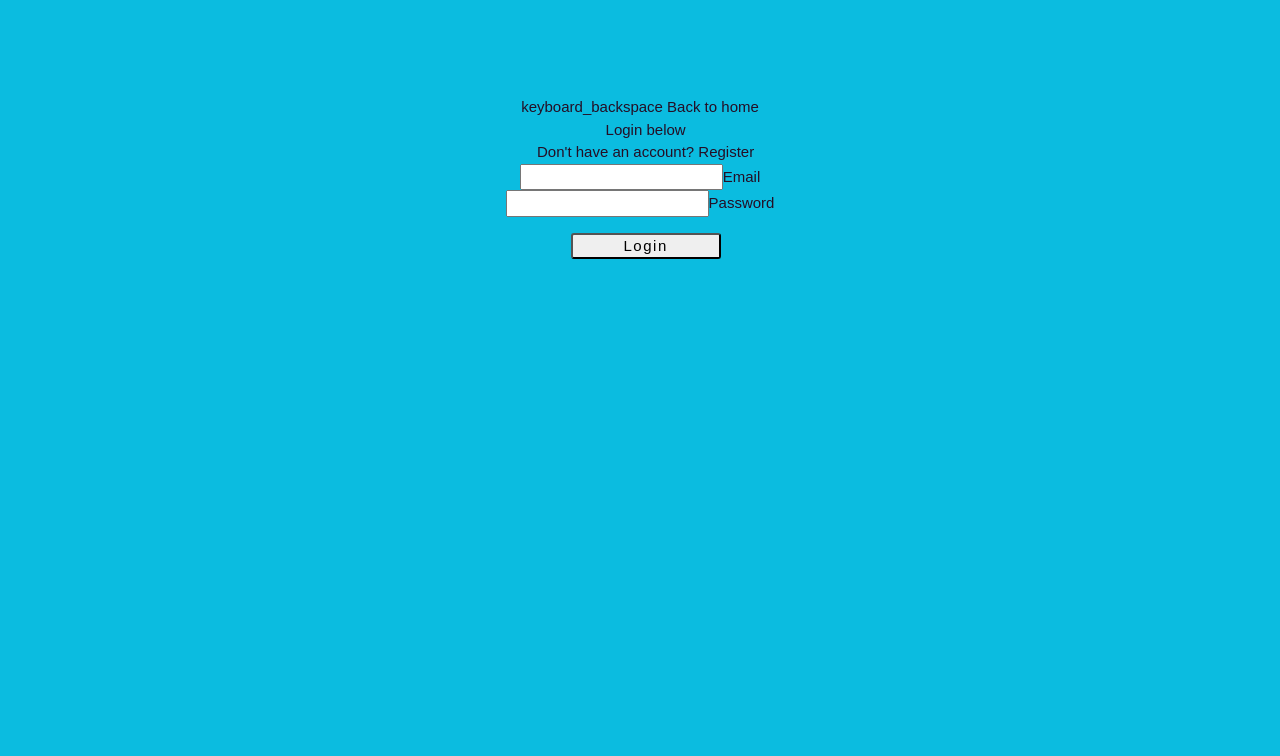
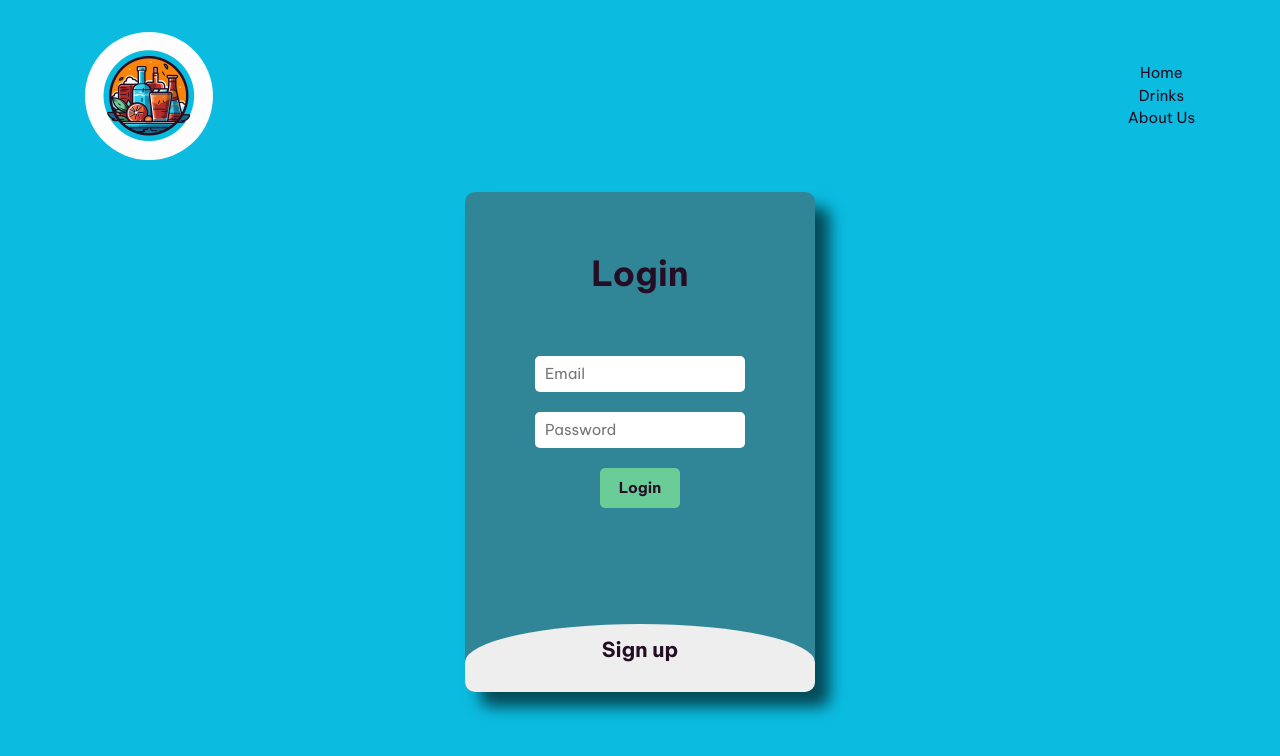
Before and after one commit to 8cott/mix-masters, a React (Vite) app in the folder client/: page /login in a window 1280 px wide. Shown: the top 756 px of the page. Built offline with nearby package versions, Linux system fonts and the light colour scheme.

Commit message:
login/register page design complete

```diff
--- a/client/index.html
+++ b/client/index.html
@@ -2,7 +2,8 @@
   <head>
     <meta charset="UTF-8" />
     <link rel="stylesheet" href="/src/index.css">
-    <link rel="icon" type="image/svg+xml" href="/vite.svg" />
+    <link rel="stylesheet" href="/client/src/login.css" />
+    <link rel="icon" type="image" href="/src/assets/images/mix-master-logo.png" />
     <meta name="viewport" content="width=device-width, initial-scale=1.0" />
     <title>Mix-Masters</title>
   </head>
--- a/client/src/App.jsx
+++ b/client/src/App.jsx
@@ -7,8 +7,9 @@ import CreateDrink from './components/CreateDrink';
 import ShowDrinkList from './components/ShowDrinkList';
 import ShowDrinkDetails from './components/ShowDrinkDetails';
 import UpdateDrinkInfo from './components/UpdateDrinkInfo';
-import Login from './components/auth/Login';
-import Register from './components/auth/Register';
+// import Login from './components/auth/Login';
+// import Register from './components/auth/Register';
+import Login_Register from './components/auth/Login_Register';
 
 // import Navbar from './components/layout/Navbar';
 // import Landing from './components/layout/Landing';
@@ -23,8 +24,8 @@ const App = () => {
           <Route path='/create-drink' element={<CreateDrink />} />
           <Route path='/edit-drink/:id' element={<UpdateDrinkInfo />} />
           <Route path='/show-drink/:id' element={<ShowDrinkDetails />} />
-          <Route path='/register' element={<Register/>} />
-          <Route path='/login' element={<Login/>} />
+          {/* <Route path='/register' element={<Register/>} /> */}
+          <Route path='/login' element={<Login_Register/>} />
         </Routes>
       </div>
     </Router>
--- a/client/src/components/NavBar.jsx
+++ b/client/src/components/NavBar.jsx
@@ -1,13 +1,18 @@
 import React from "react";
-import Login from "./auth/Login";
-import Register from "./auth/Register"
+import { Link, useLocation } from "react-router-dom";
+import Login_Register from "./auth/Login_Register";
 
 function NavBar() {
+  const location = useLocation();
+
+   // Check if the current path is the Login page
+   const isLoginPage = location.pathname === "/login";
+
   return (
     <header className="primary-header">
       <div className="container">
         <div className="nav-wrapper">
-          <a href="#">
+          <a href="/">
             <img className='mix-master-logo' src="/src/assets/images/mix-master-logo.png" alt="logo" />
           </a>
           <nav className="primary-navigation">
@@ -26,10 +31,15 @@ function NavBar() {
               <li>
                 <a href="#">About Us</a>
               </li>
+              {!isLoginPage && (
+                <div>
+                  <Link to="/login">
+                    <button className="button">Login/Register</button>
+                  </Link>
+                </div>
+              )}
             </ul>
           </nav>
-          <Login/>
-          <Register/>
         </div>
       </div>
     </header>
--- a/client/src/components/auth/Login.jsx
+++ b/client/src/components/auth/Login.jsx
@@ -1,99 +1,99 @@
-import React, { useState } from "react";
-import { Link } from "react-router-dom";
+// import React, { useState } from "react";
+// import { Link } from "react-router-dom";
 
-const Login = () => {
-  const [state, setState] = useState({
-    email: "",
-    password: "",
-    errors: {}
-  });
+// const Login = () => {
+//   const [state, setState] = useState({
+//     email: "",
+//     password: "",
+//     errors: {}
+//   });
 
-  const onChange = (e) => {
-    setState({ ...state, [e.target.id]: e.target.value });
-  };
+//   const onChange = (e) => {
+//     setState({ ...state, [e.target.id]: e.target.value });
+//   };
 
-  const onSubmit = (e) => {
-    e.preventDefault();
-    const userData = {
-      email: state.email,
-      password: state.password
-    };
+//   const onSubmit = (e) => {
+//     e.preventDefault();
+//     const userData = {
+//       email: state.email,
+//       password: state.password
+//     };
 
-    fetch('http://localhost:8000/api/users/login', {
-      method: 'POST',
-      headers: {
-        'Content-Type': 'application/json',
-      },
-      body: JSON.stringify(userData),
-    })
-    .then(response => response.json())
-    .then(data => {
-      console.log(data);
-      if (data.token) {
-        localStorage.setItem('jwtToken', data.token);
-      }
-    })
-    .catch((error) => console.error('Error:', error));
-  };
+//     fetch('http://localhost:8000/api/users/login', {
+//       method: 'POST',
+//       headers: {
+//         'Content-Type': 'application/json',
+//       },
+//       body: JSON.stringify(userData),
+//     })
+//     .then(response => response.json())
+//     .then(data => {
+//       console.log(data);
+//       if (data.token) {
+//         localStorage.setItem('jwtToken', data.token);
+//       }
+//     })
+//     .catch((error) => console.error('Error:', error));
+//   };
 
-  const { errors } = state;
+//   const { errors } = state;
 
-  return (
-    <div className="container">
-      <div style={{ marginTop: "4rem" }} className="row">
-        <div className="col s8 offset-s2">
-          <Link to="/login" className="btn-flat waves-effect">
-            <i className="material-icons left">keyboard_backspace</i> Back to
-            home
-          </Link>
-          <div className="col s12" style={{ paddingLeft: "11.250px" }}>
-            <h4>
-              <b>Login</b> below
-            </h4>
-            <p className="grey-text text-darken-1">
-              Don't have an account? <Link to="/register">Register</Link>
-            </p>
-          </div>
-          <form noValidate onSubmit={onSubmit}>
-            <div className="input-field col s12">
-              <input
-                onChange={onChange}
-                value={state.email}
-                error={errors.email}
-                id="email"
-                type="email"
-              />
-              <label htmlFor="email">Email</label>
-            </div>
-            <div className="input-field col s12">
-              <input
-                onChange={onChange}
-                value={state.password}
-                error={errors.password}
-                id="password"
-                type="password"
-              />
-              <label htmlFor="password">Password</label>
-            </div>
-            <div className="col s12" style={{ paddingLeft: "11.250px" }}>
-              <button
-                style={{
-                  width: "150px",
-                  borderRadius: "3px",
-                  letterSpacing: "1.5px",
-                  marginTop: "1rem"
-                }}
-                type="submit"
-                className="btn btn-large waves-effect waves-light hoverable blue accent-3"
-              >
-                Login
-              </button>
-            </div>
-          </form>
-        </div>
-      </div>
-    </div>
-  );
-};
+//   return (
+//     <div className="container">
+//       <div style={{ marginTop: "4rem" }} className="row">
+//         <div className="col s8 offset-s2">
+//           <Link to="/login" className="btn-flat waves-effect">
+//             <i className="material-icons left">keyboard_backspace</i> Back to
+//             home
+//           </Link>
+//           <div className="col s12" style={{ paddingLeft: "11.250px" }}>
+//             <h4>
+//               <b>Login</b> below
+//             </h4>
+//             <p className="grey-text text-darken-1">
+//               Don't have an account? <Link to="/register">Register</Link>
+//             </p>
+//           </div>
+//           <form noValidate onSubmit={onSubmit}>
+//             <div className="input-field col s12">
+//               <input
+//                 onChange={onChange}
+//                 value={state.email}
+//                 error={errors.email}
+//                 id="email"
+//                 type="email"
+//               />
+//               <label htmlFor="email">Email</label>
+//             </div>
+//             <div className="input-field col s12">
+//               <input
+//                 onChange={onChange}
+//                 value={state.password}
+//                 error={errors.password}
+//                 id="password"
+//                 type="password"
+//               />
+//               <label htmlFor="password">Password</label>
+//             </div>
+//             <div className="col s12" style={{ paddingLeft: "11.250px" }}>
+//               <button
+//                 style={{
+//                   width: "150px",
+//                   borderRadius: "3px",
+//                   letterSpacing: "1.5px",
+//                   marginTop: "1rem"
+//                 }}
+//                 type="submit"
+//                 className="btn btn-large waves-effect waves-light hoverable blue accent-3"
+//               >
+//                 Login
+//               </button>
+//             </div>
+//           </form>
+//         </div>
+//       </div>
+//     </div>
+//   );
+// };
 
-export default Login;
+// export default Login;
--- /dev/null
+++ b/client/src/components/auth/Login_Register.jsx
@@ -0,0 +1,118 @@
+import React, { useState } from "react";
+import { Link } from "react-router-dom";
+import NavBar from "../NavBar";
+
+const Login_Register = () => {
+  const [state, setState] = useState({
+    name: "",
+    email: "",
+    password: "",
+    password2: "",
+    errors: {}
+  });
+
+  const onChange = (e) => {
+    setState({ ...state, [e.target.id]: e.target.value });
+  };
+
+  const onSubmit = (e) => {
+    e.preventDefault();
+
+    if (e.target.name === "login") {
+      // Login form submitted
+      const userData = {
+        email: state.email,
+        password: state.password
+      };
+
+      fetch('http://localhost:8000/api/users/login', {
+        method: 'POST',
+        headers: {
+          'Content-Type': 'application/json',
+        },
+        body: JSON.stringify(userData),
+      })
+        .then(response => response.json())
+        .then(data => {
+          console.log(data);
+          if (data.token) {
+            localStorage.setItem('jwtToken', data.token);
+          }
+        })
+        .catch((error) => console.error('Error:', error));
+    } else if (e.target.name === "signup") {
+      // Sign-up form submitted
+      const newUser = {
+        name: state.name,
+        email: state.email,
+        password: state.password,
+        password2: state.password2
+      };
+
+      fetch('http://localhost:8000/api/users/register', {
+        method: 'POST',
+        headers: {
+          'Content-Type': 'application/json',
+        },
+        body: JSON.stringify(newUser),
+      })
+        .then(response => response.json())
+        .then(data => console.log(data))
+        .catch((error) => console.error('Error:', error));
+    }
+  };
+
+
+
+  const { errors } = state;
+
+  return (
+    <div>
+
+      <head>
+        <meta charset="UTF-8" />
+        <link rel="stylesheet" href="\src\login.css" />
+        <meta name="viewport" content="width=device-width, initial-scale=1.0" />
+        <title>Login/Register</title>
+        <link rel="preconnect" href="https://fonts.googleapis.com" />
+        <link rel="preconnect" href="https://fonts.gstatic.com" crossorigin />
+        <link
+          href="https://fonts.googleapis.com/css2?family=Be+Vietnam+Pro:wght@400;500;700&display=swap"
+          rel="stylesheet"
+        />
+      </head>
+      <body>
+        <div>
+          <NavBar/>
+        </div>
+        <div className="login-card">
+          <div className="main">
+          <input type="checkbox" id="chk" aria-hidden="true" />
+
+          <div className="login">
+            <form noValidate onSubmit={onSubmit}>
+              <label htmlFor="chk" aria-hidden="true">Login</label>
+              <input onChange={onChange} value={state.email} error={errors.email} id="login-email" type="email" placeholder="Email"/>
+              <input onChange={onChange} value={state.password} error={errors.password} id="login-password" type="password" placeholder="Password"/>
+              <button type="submit">Login</button>
+            </form>
+          </div>
+
+          <div className="signup">
+            <form noValidate onSubmit={onSubmit}>
+            <label for="chk" aria-hidden="true">Sign up</label>
+              <input onChange={onChange} value={state.name} error={errors.name} id="name" type="text" placeholder="Name"/>
+              <input onChange={onChange} value={state.email} error={errors.email} id="signup-email" type="email" placeholder="Email"/>
+              <input onChange={onChange} value={state.password} error={errors.password} id="signup-password" type="password" placeholder="Password"/>
+              <input onChange={onChange} value={state.password2} error={errors.password2} id="password2" type="password" placeholder="Confirm Password"/>
+              <button type="submit">Sign up</button>
+            </form>
+          </div>
+        </div>
+      </div>
+    </body>
+  </div>
+  );
+};
+
+export default Login_Register;
--- a/client/src/components/auth/Register.jsx
+++ b/client/src/components/auth/Register.jsx
@@ -1,119 +1,119 @@
-import React, { useState } from "react";
-import { Link } from "react-router-dom";
+// import React, { useState } from "react";
+// import { Link } from "react-router-dom";
 
-const Register = () => {
-  const [state, setState] = useState({
-    name: "",
-    email: "",
-    password: "",
-    password2: "",
-    errors: {}
-  });
+// const Register = () => {
+//   const [state, setState] = useState({
+//     name: "",
+//     email: "",
+//     password: "",
+//     password2: "",
+//     errors: {}
+//   });
 
-  const onChange = (e) => {
-    setState({ ...state, [e.target.id]: e.target.value });
-  };
+//   const onChange = (e) => {
+//     setState({ ...state, [e.target.id]: e.target.value });
+//   };
 
-  const onSubmit = (e) => {
-    e.preventDefault();
-    const newUser = {
-      name: state.name,
-      email: state.email,
-      password: state.password,
-      password2: state.password2
-    };
+//   const onSubmit = (e) => {
+//     e.preventDefault();
+//     const newUser = {
+//       name: state.name,
+//       email: state.email,
+//       password: state.password,
+//       password2: state.password2
+//     };
 
-    fetch('http://localhost:8000/api/users/register', {
-      method: 'POST',
-      headers: {
-        'Content-Type': 'application/json',
-      },
-      body: JSON.stringify(newUser),
-    })
-    .then(response => response.json())
-    .then(data => console.log(data))
-    .catch((error) => console.error('Error:', error));
-  };
+//     fetch('http://localhost:8000/api/users/register', {
+//       method: 'POST',
+//       headers: {
+//         'Content-Type': 'application/json',
+//       },
+//       body: JSON.stringify(newUser),
+//     })
+//     .then(response => response.json())
+//     .then(data => console.log(data))
+//     .catch((error) => console.error('Error:', error));
+//   };
 
 
-  const { errors } = state;
+//   const { errors } = state;
 
-  return (
-    <div className="container">
-      <div className="row">
-        <div className="col s8 offset-s2">
-          <Link to="/register" className="btn-flat waves-effect">
-            <i className="material-icons left">keyboard_backspace</i> Back to
-            home
-          </Link>
-          <div className="col s12" style={{ paddingLeft: "11.250px" }}>
-            <h4>
-              <b>Register</b> below
-            </h4>
-            <p className="grey-text text-darken-1">
-              Already have an account? <Link to="/login">Log in</Link>
-            </p>
-          </div>
-          <form noValidate onSubmit={onSubmit}>
-            <div className="input-field col s12">
-              <input
-                onChange={onChange}
-                value={state.name}
-                error={errors.name}
-                id="name"
-                type="text"
-              />
-              <label htmlFor="name">Name</label>
-            </div>
-            <div className="input-field col s12">
-              <input
-                onChange={onChange}
-                value={state.email}
-                error={errors.email}
-                id="email"
-                type="email"
-              />
-              <label htmlFor="email">Email</label>
-            </div>
-            <div className="input-field col s12">
-              <input
-                onChange={onChange}
-                value={state.password}
-                error={errors.password}
-                id="password"
-                type="password"
-              />
-              <label htmlFor="password">Password</label>
-            </div>
-            <div className="input-field col s12">
-              <input
-                onChange={onChange}
-                value={state.password2}
-                error={errors.password2}
-                id="password2"
-                type="password"
-              />
-              <label htmlFor="password2">Confirm Password</label>
-            </div>
-            <div className="col s12" style={{ paddingLeft: "11.250px" }}>
-              <button
-                style={{
-                  width: "150px",
-                  borderRadius: "3px",
-                  letterSpacing: "1.5px",
-                  marginTop: "1rem"
-                }}
-                type="submit"
-                className="btn btn-large waves-effect waves-light hoverable blue accent-3"
-              >
-                Sign up
-              </button>
-            </div>
-          </form>
-        </div>
-      </div>
-    </div>
-  );
-};
+//   return (
+//     <div className="container">
+//       <div className="row">
+//         <div className="col s8 offset-s2">
+//           <Link to="/register" className="btn-flat waves-effect">
+//             <i className="material-icons left">keyboard_backspace</i> Back to
+//             home
+//           </Link>
+//           <div className="col s12" style={{ paddingLeft: "11.250px" }}>
+//             <h4>
+//               <b>Register</b> below
+//             </h4>
+//             <p className="grey-text text-darken-1">
+//               Already have an account? <Link to="/login">Log in</Link>
+//             </p>
+//           </div>
+//           <form noValidate onSubmit={onSubmit}>
+//             <div className="input-field col s12">
+//               <input
+//                 onChange={onChange}
+//                 value={state.name}
+//                 error={errors.name}
+//                 id="name"
+//                 type="text"
+//               />
+//               <label htmlFor="name">Name</label>
+//             </div>
+//             <div className="input-field col s12">
+//               <input
+//                 onChange={onChange}
+//                 value={state.email}
+//                 error={errors.email}
+//                 id="email"
+//                 type="email"
+//               />
+//               <label htmlFor="email">Email</label>
+//             </div>
+//             <div className="input-field col s12">
+//               <input
+//                 onChange={onChange}
+//                 value={state.password}
+//                 error={errors.password}
+//                 id="password"
+//                 type="password"
+//               />
+//               <label htmlFor="password">Password</label>
+//             </div>
+//             <div className="input-field col s12">
+//               <input
+//                 onChange={onChange}
+//                 value={state.password2}
+//                 error={errors.password2}
+//                 id="password2"
+//                 type="password"
+//               />
+//               <label htmlFor="password2">Confirm Password</label>
+//             </div>
+//             <div className="col s12" style={{ paddingLeft: "11.250px" }}>
+//               <button
+//                 style={{
+//                   width: "150px",
+//                   borderRadius: "3px",
+//                   letterSpacing: "1.5px",
+//                   marginTop: "1rem"
+//                 }}
+//                 type="submit"
+//                 className="btn btn-large waves-effect waves-light hoverable blue accent-3"
+//               >
+//                 Sign up
+//               </button>
+//             </div>
+//           </form>
+//         </div>
+//       </div>
+//     </div>
+//   );
+// };
 
-export default Register;
+// export default Register;
--- a/client/src/index.css
+++ b/client/src/index.css
@@ -79,6 +79,10 @@ body {
 body {
   text-rendering: optimizeSpeed;
   line-height: 1.5;
+  font-size: var(--fs-body);
+  font-family: var(--ff-body);
+  color: var(--text);
+  background-color: var(--background);
 }
 
 /* A elements that don't have a class get default styles */
@@ -130,7 +134,7 @@ svg {
 }
 
 .mix-master-logo{
-  width: 10rem;
+  width: 8rem;
   aspect-ratio: 1;
   border-radius: 50%;
 }
@@ -161,19 +165,36 @@ svg {
   }
 }
 
-body{
-  font-size: var(--fs-body);
-  font-family: var(--ff-body);
-  color: var(--text);
-  background-color: var(--background);
-}
-
 a:hover{
   color: var(--accent);
 }
 
-.button{
+.button {
   cursor: pointer;
   text-decoration: none;
   border: 0;
+  border-radius: 100vmax;
+  padding: .75em 1.25em;
+  font-weight: var(--fw-bold);
+  font-size: var(--fs-400);
+  line-height: 1;
+  color: var(--text);
+  text-align: center;
+  background-color: var(--primary-button);
+  box-shadow: 0 1.125em 1em -1em var(--secondary-button);
 }
+
+.button:hover{
+  color: var(--accent);
+}
+
+.button:active {
+  transform: translateY(.25em);
+  transition: 100ms;
+}
+
+@media (max-width: 50em){
+  .primary-navigation{
+    display: none;
+  }
+}
--- /dev/null
+++ b/client/src/login.css
@@ -0,0 +1,152 @@
+:root{
+  --text: hsl(298, 47%, 10%);
+  --background: hsl(190, 91%, 46%);
+  --secondary-background: hsl(190, 52%, 39%);
+  --primary-button: hsl(148, 50%, 61%);
+  --secondary-button: hsl(145, 40%, 34%);
+  --accent: hsl(30, 97%, 52%);
+
+  --ff-primary: "Be Vietnam Pro", sans-serif;
+
+  --ff-body: var(--ff-primary);
+  --ff-heading: var(--ff-primary);
+
+  --fw-regular: 400;
+  --fw-semi-bold: 500;
+  --fw-bold: 700;
+
+  --fs-300: 0.8125rem;
+  --fs-400: 0.875rem;
+  --fs-500: 0.9375rem;
+  --fs-600: 1rem;
+  --fs-700: 1.875rem;
+  --fs-800: 2.5rem;
+  --fs-900: 3.5rem;
+
+  --fs-body: var(--fs-400);
+  --fs-primary-heading: var(--fs-800);
+  --fs-secondary-heading: var(--fs-700);
+  --fs-nav: var(--fs-500);
+  --fs-button: var(--fs-300);
+}
+
+@media (min-width: 50em) {
+    :root {
+      --fs-body: var(--fs-500);
+      --fs-primary-heading: var(--fs-900);
+      --fs-secondary-heading: var(--fs-800);
+
+      --fs-nav: var(--fs-300);
+    }
+  }
+
+
+  /* Box sizing rules */
+  *,
+  *::before,
+  *::after {
+    box-sizing: border-box;
+  }
+
+  /* Remove default margin */
+  * {
+    margin: 0;
+    padding: 0;
+    font: inherit;
+  }
+
+
+body {
+    text-rendering: optimizeSpeed;
+    line-height: 1.5;
+    font-size: var(--fs-body);
+    font-family: var(--ff-body);
+    color: var(--text);
+    background-color: var(--background);
+  }
+
+.login-card{
+	display: flex;
+	justify-content: center;
+	margin-top: 2rem;
+}
+
+.main{
+	width: 350px;
+	height: 500px;
+	background: var(--secondary-background);
+	overflow: hidden;
+	border-radius: 10px;
+	box-shadow: 1em 1em 1em #0000009b;
+}
+#chk{
+	display: none;
+}
+.login{
+	position: relative;
+	width:100%;
+	height: 100%;
+}
+label{
+	color: var(--text);
+	font-size: 2.3em;
+	justify-content: center;
+	display: flex;
+	margin: 3.5rem;
+	font-weight: bold;
+	cursor: pointer;
+	transition: .5s ease-in-out;
+}
+input{
+	width: 60%;
+	height: 2.25rem;
+	background: white;
+	justify-content: center;
+	display: flex;
+	margin: 20px auto;
+	padding: 10px;
+	border: none;
+	outline: none;
+	border-radius: 5px;
+}
+button{
+	width: 5rem;
+	height: 40px;
+	margin: 10px auto;
+	justify-content: center;
+	display: block;
+	color: var(--text);
+	background: var(--primary-button);
+	font-size: 1em;
+	font-weight: bold;
+	margin-top: 20px;
+	outline: none;
+	border: none;
+	border-radius: 5px;
+	transition: .2s ease-in;
+	cursor: pointer;
+}
+button:hover{
+	background: var(--accent);
+}
+.signup{
+	height: 460px;
+	background: #eee;
+	border-radius: 60% / 10%;
+	transform: translateY(-180px);
+	transition: .8s ease-in-out;
+}
+.signup label{
+	color: var(--text);
+	transform: scale(.6);
+}
+
+#chk:checked ~ .signup{
+	transform: translateY(-500px);
+}
+#chk:checked ~ .signup label{
+	transform: scale(1);
+}
+#chk:checked ~ .login label{
+	transform: scale(.6);
+}
```
